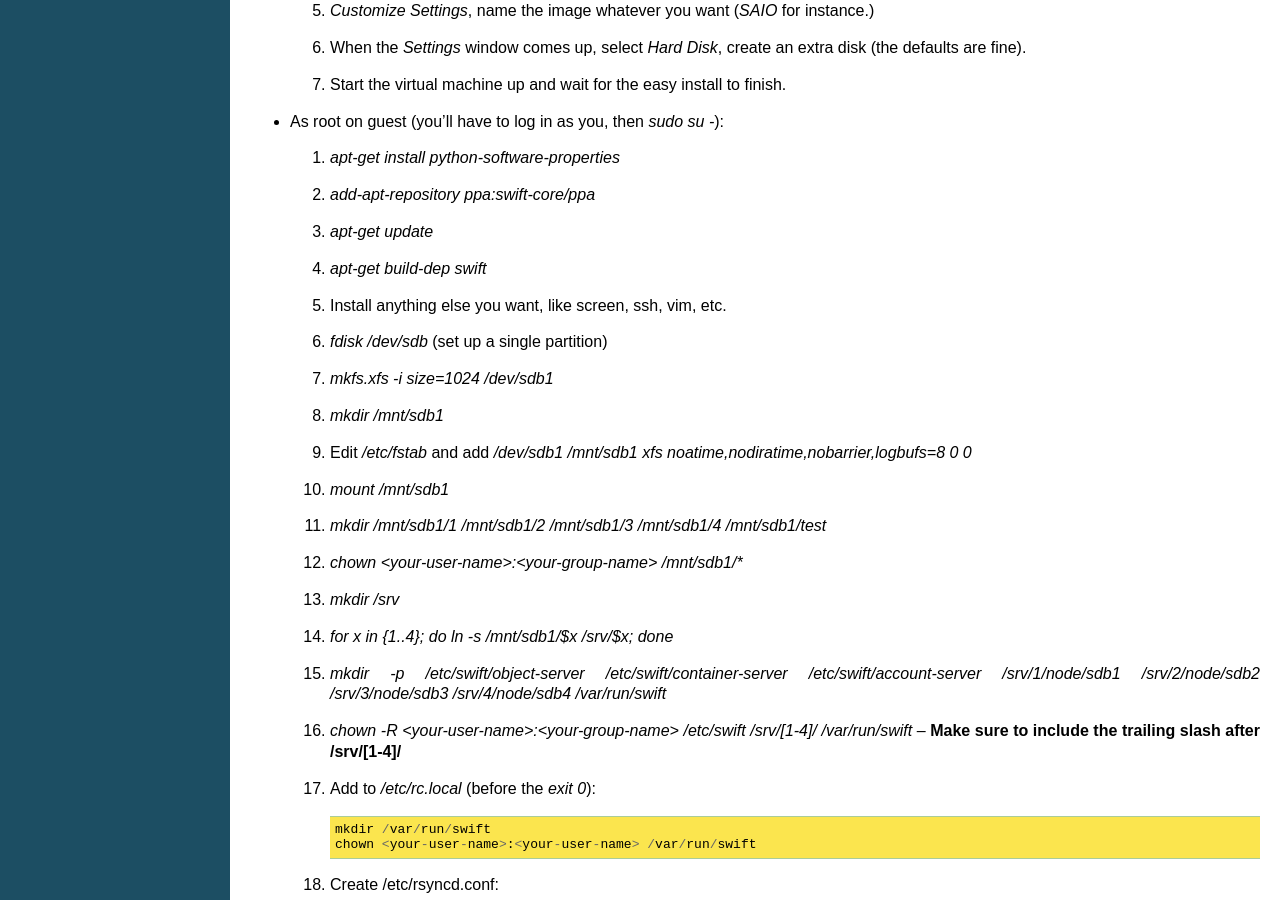
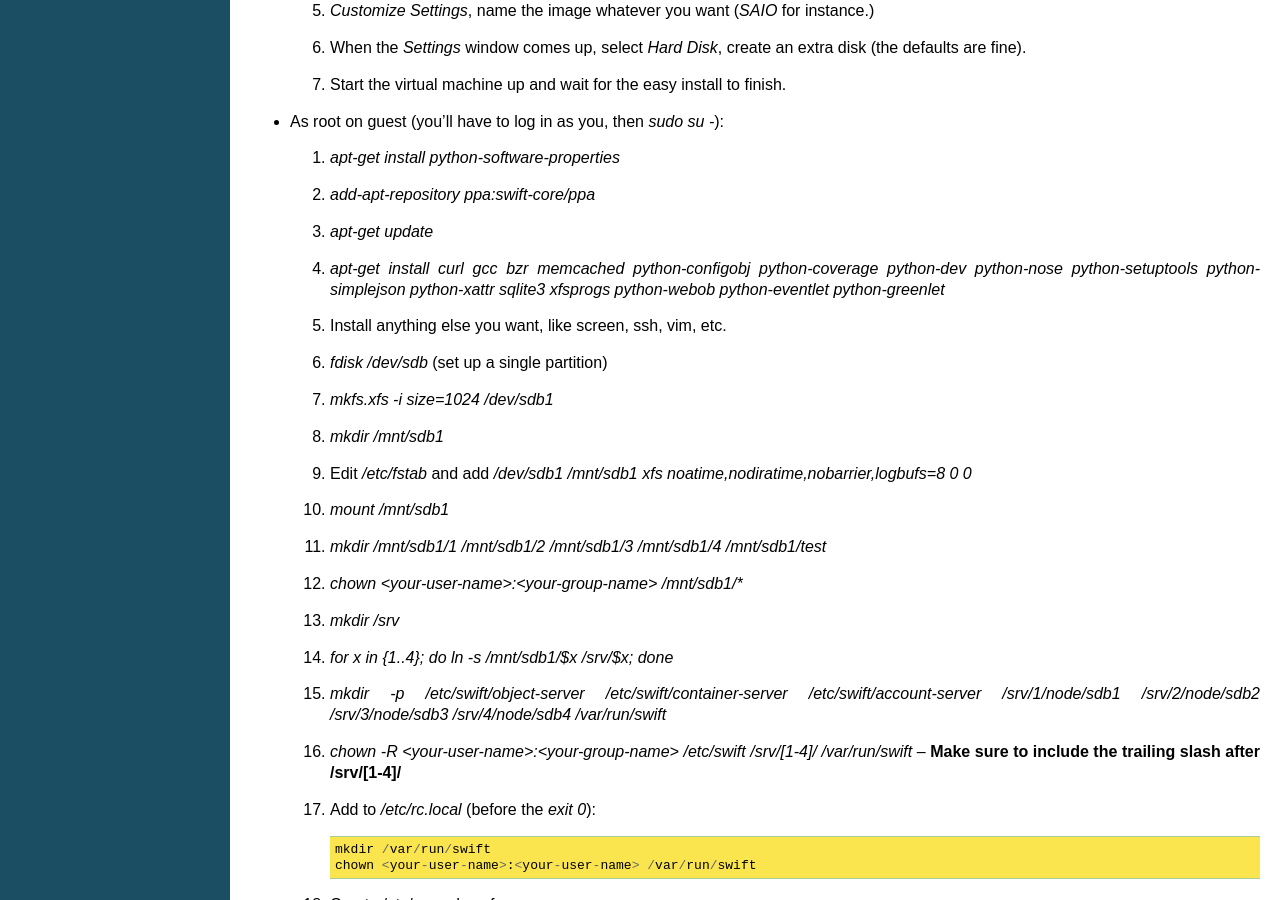
Before and after one commit to openstack/swift, a Sphinx documentation site: the page built from doc/source/development_saio.rst, in a window 1280 px wide and 900 px high, scrolled down 447 px. Built offline with Sphinx 7.4.7, drawn with Linux system fonts in a browser that asks for light colours.

Commit message:
Fixed the doc- build-dep swift doesn't _quite_ work yet. We'll get there though.

```diff
--- a/doc/source/development_saio.rst
+++ b/doc/source/development_saio.rst
@@ -33,7 +33,10 @@ good idea what to do on other environments.
   #. `apt-get install python-software-properties`
   #. `add-apt-repository ppa:swift-core/ppa`
   #. `apt-get update`
-  #. `apt-get build-dep swift`
+  #. `apt-get install curl gcc bzr memcached python-configobj
+     python-coverage python-dev python-nose python-setuptools python-simplejson
+     python-xattr sqlite3 xfsprogs python-webob python-eventlet
+     python-greenlet`
   #. Install anything else you want, like screen, ssh, vim, etc.
   #. `fdisk /dev/sdb` (set up a single partition)
   #. `mkfs.xfs -i size=1024 /dev/sdb1`
```
